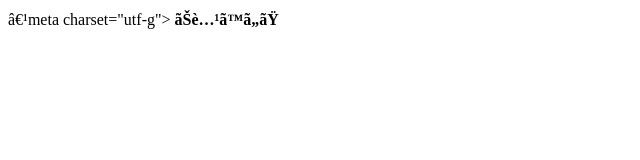
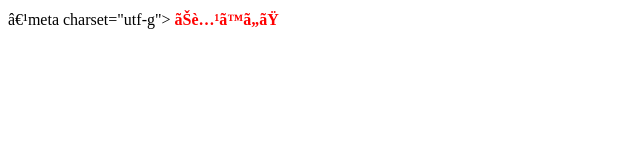
Before and after one commit to namioto221205188/20240422-test, a plain HTML site: page index.html in a window 1280 px wide. Shown: the whole page, without its empty margins (0-640 px from the left). Drawn offline with Linux system fonts and the light colour scheme.

Commit message:
インデントを付けて文字を赤くしました

```diff
--- a/index.html
+++ b/index.html
@@ -3,8 +3,8 @@
   <head>
     ‹meta charset="utf-g">
     <title>タイトル</title>
-    </head>
-    <body>
-      <strong>お腹すいた</strong>
-      </body>
-      </html>
+  </head>
+  <body>
+    <strong style="color: red">お腹すいた</strong>
+  </body>
+</html>
```
